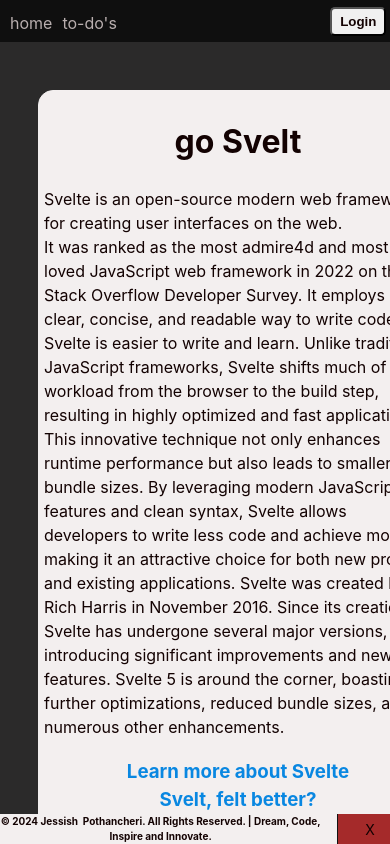
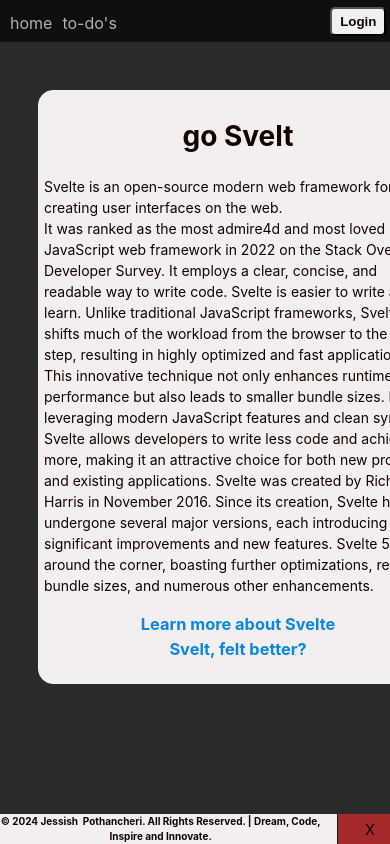
Before and after one commit to jpothanc/go-svelte, a Svelte app: page / in a window 390 px wide. Shown: the top 844 px of the page. Built offline with nearby package versions, Linux system fonts and the light colour scheme; some icons are missing.

Commit message:
Update Home.svelte

```diff
--- a/src/pages/Home.svelte
+++ b/src/pages/Home.svelte
@@ -74,4 +74,12 @@
     color: rgb(9, 135, 225);
     text-decoration: none;
   }
+  @media (max-width: 780px) {
+    .container {
+      margin-left: 2vh auto;
+    }
+    .flex-item-content {
+      font-size: 14px;
+    }
+  }
 </style>
```
